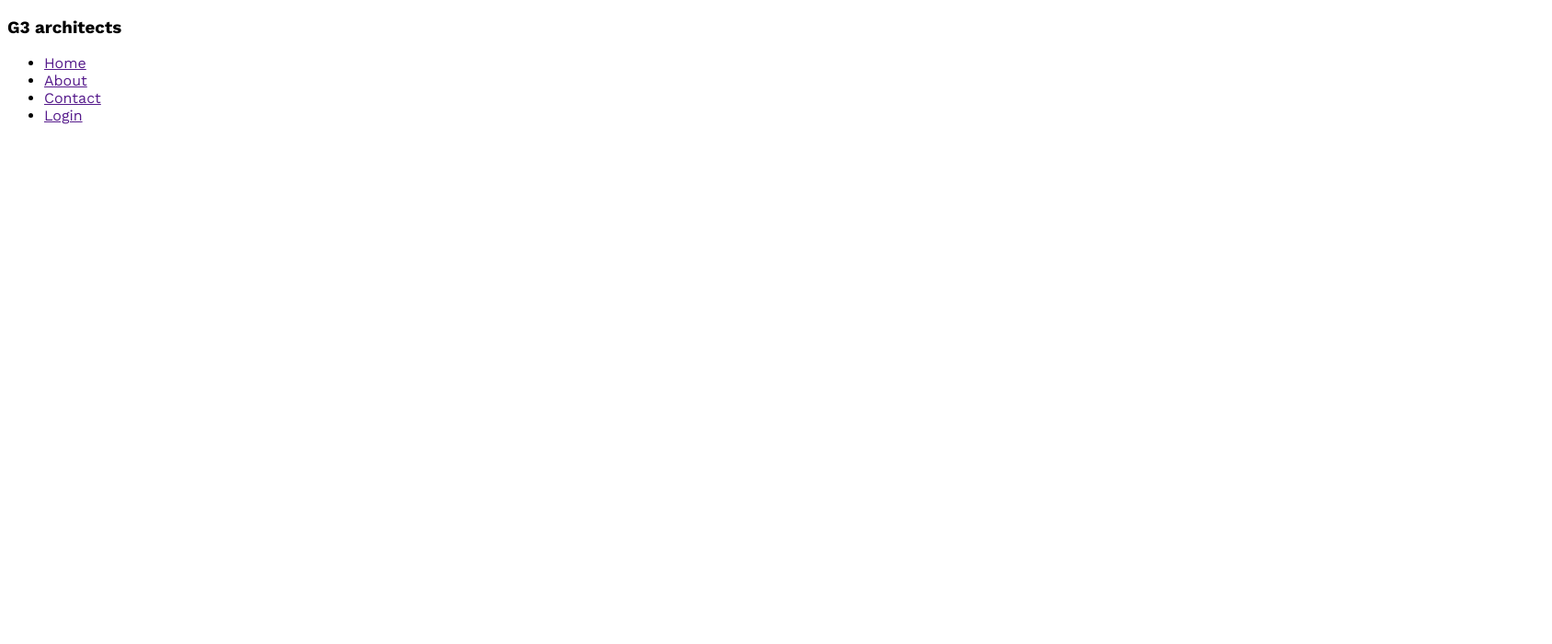
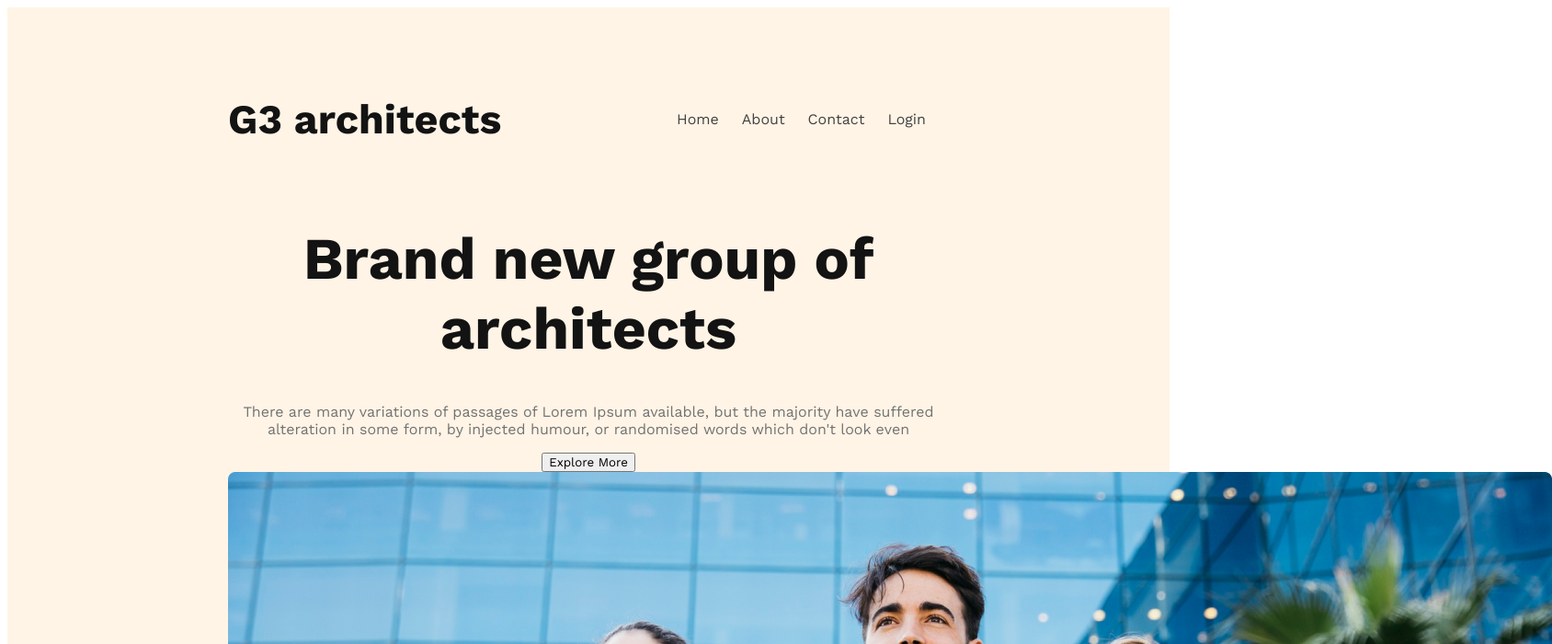
Before and after one commit to olirahman11/g3-architects-website, a plain HTML site: page index.html in a window 1280 px wide. Shown: the top 700 px of the page at 92% size, 1688 px wide, since content can reach past the window. Drawn offline with nearby package versions, Linux system fonts and the light colour scheme.

Commit message:
added banner section

```diff
--- a/index.html
+++ b/index.html
@@ -13,7 +13,7 @@
   <header>
 
     <nav>
-      <h3>G3 architects</h3>
+      <h3 class="nav-title">G3 architects</h3>
       <ul>
         <li><a href="">Home</a></li>
         <li><a href="">About</a></li>
@@ -21,6 +21,21 @@
         <li><a href="">Login</a></li>
       </ul>
     </nav>
+    <div class="banner">
+      <div class="banner-content">
+        <h1 class="banner-title"> Brand new group of architects</h1>
+        <p class="banner-description">
+          There are many variations of passages of Lorem Ipsum available, but the majority have suffered alteration in
+          some form,
+          by injected humour, or randomised words which don't look even
+        </p>
+        <button class="btn">Explore More </button>
+      </div>
+      <div class="banner-image">
+        <img src="images/banner.png" alt="">
+      </div>
+
+    </div>
 
   </header>
 
--- a/styles/architects.css
+++ b/styles/architects.css
@@ -8,3 +8,48 @@ font-family: 'Open Sans', sans-serif;
 font-family: 'Work Sans', sans-serif;
 
 }
+/* header style  */
+
+header{
+  background: rgba(255, 144, 14, 0.10);
+  padding: 50px 240px;
+}
+nav{
+  display:flex;
+  justify-content: space-between;
+  align-items: center;
+}
+nav > ul{
+  display: flex;
+}
+nav li{
+  list-style: none ;
+  margin-right: 25px ;
+  font-weight: 500px;
+  font-size: 1rem ;
+}
+nav li a {
+  text-decoration: none;
+  color: #424242;
+}
+.nav-title{
+  font-size: 2.8rem;
+  color: #131313;
+  font-weight: 700;
+}
+/* banner styles */
+
+.banner-content{
+  max-width: 800px;
+  text-align: center;
+  margin: 0 auto;
+}
+.banner-title{
+  font-size: 4rem;
+  color: #131313 ;
+  font-weight: 700;
+}
+.banner-description{
+  color: #727272;
+
+}
```
